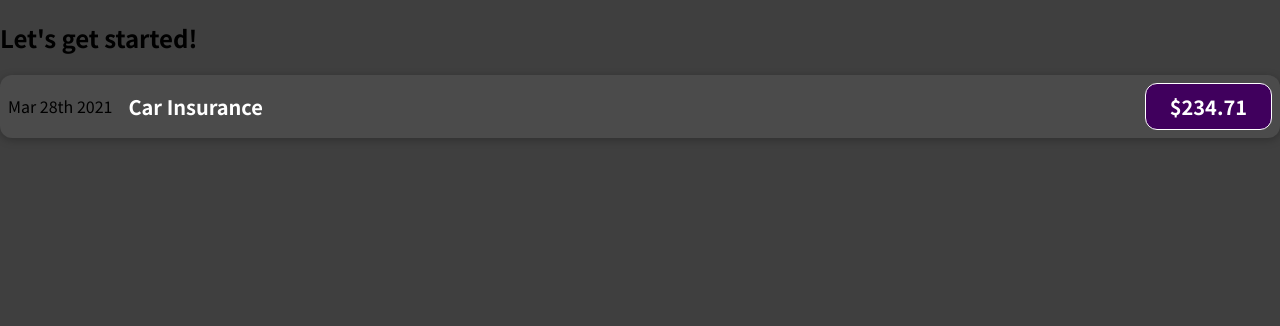
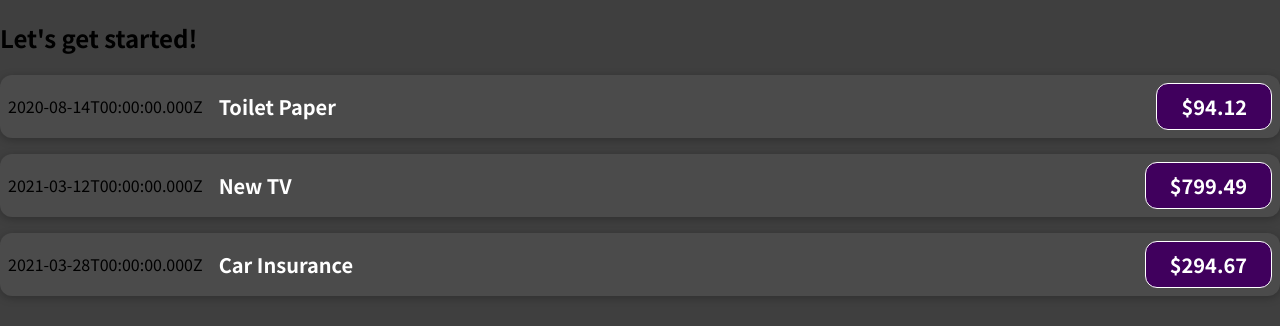
Before and after one commit to avinashsinghgithub/expense-tracker, a JavaScript app: page / in a window 1280 px wide. Shown: the top 326 px of the page. Built offline with nearby package versions, Linux system fonts and the light colour scheme.

Commit message:
changes done to add props in expense item component

```diff
--- a/src/App.js
+++ b/src/App.js
@@ -1,9 +1,32 @@
 import ExpenseItem from "./components/ExpenseItem";
 function App() {
+  const expenses = [
+    {
+      id: 'e1',
+      title: 'Toilet Paper',
+      amount: 94.12,
+      date: new Date(2020, 7, 14),
+    },
+    { id: 'e2', title: 'New TV', amount: 799.49, date: new Date(2021, 2, 12) },
+    {
+      id: 'e3',
+      title: 'Car Insurance',
+      amount: 294.67,
+      date: new Date(2021, 2, 28),
+    },
+    {
+      id: 'e4',
+      title: 'New Desk (Wooden)',
+      amount: 450,
+      date: new Date(2021, 5, 12),
+    },
+  ];
   return (
     <div>
       <h2>Let's get started!</h2>
-      <ExpenseItem/>
+      <ExpenseItem title={expenses[0].title} amount={expenses[0].amount} date={expenses[0].date}/>
+      <ExpenseItem title={expenses[1].title} amount={expenses[1].amount} date={expenses[1].date}/>
+      <ExpenseItem title={expenses[2].title} amount={expenses[2].amount} date={expenses[2].date}/>
     </div>
   );
 }
--- a/src/components/ExpenseItem.js
+++ b/src/components/ExpenseItem.js
@@ -1,11 +1,12 @@
 import './ExpenseItem.css';
-function ExpenseItem() {
+function ExpenseItem(props) {
+
     return (
         <div className="expense-item">
-            <div>Mar 28th 2021</div>
+            <div>{props.date.toISOString()}</div>
             <div className='expense-item__description'>
-                <h2>Car Insurance</h2>
-                <div className='expense-item__price'>$234.71</div>
+                <h2>{props.title}</h2>
+                <div className='expense-item__price'>${props.amount}</div>
             </div>
 
         </div>
```
Also changed, not shown: 1 other file (tests, documents, lock files or other folders).
